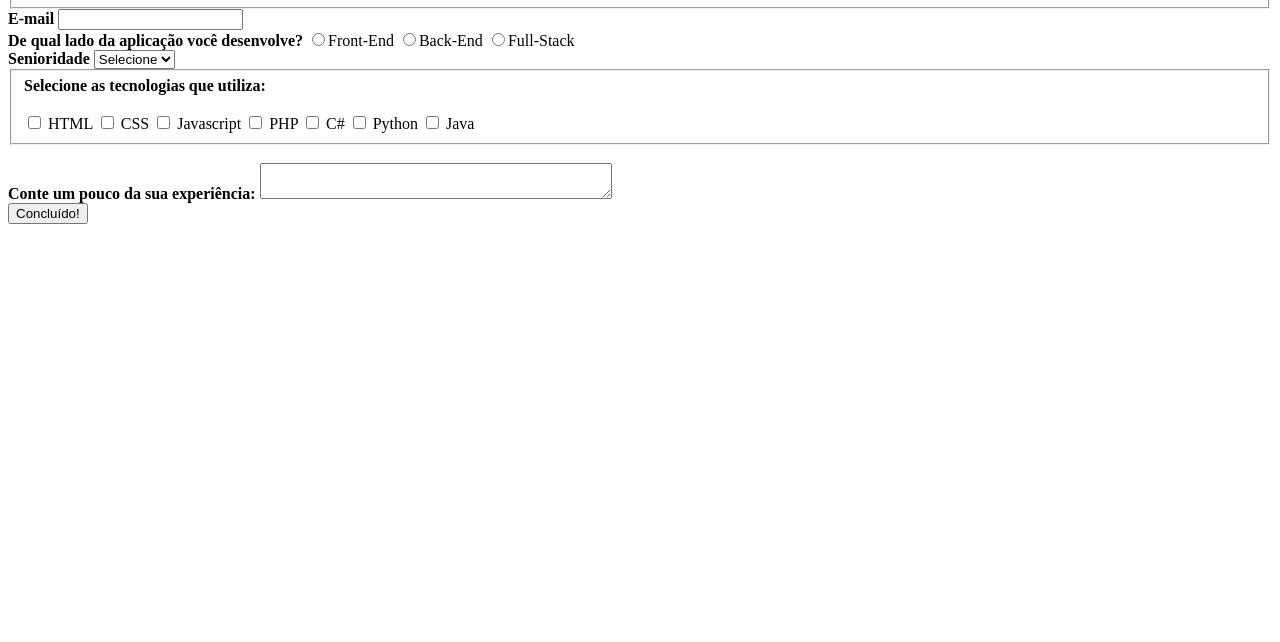
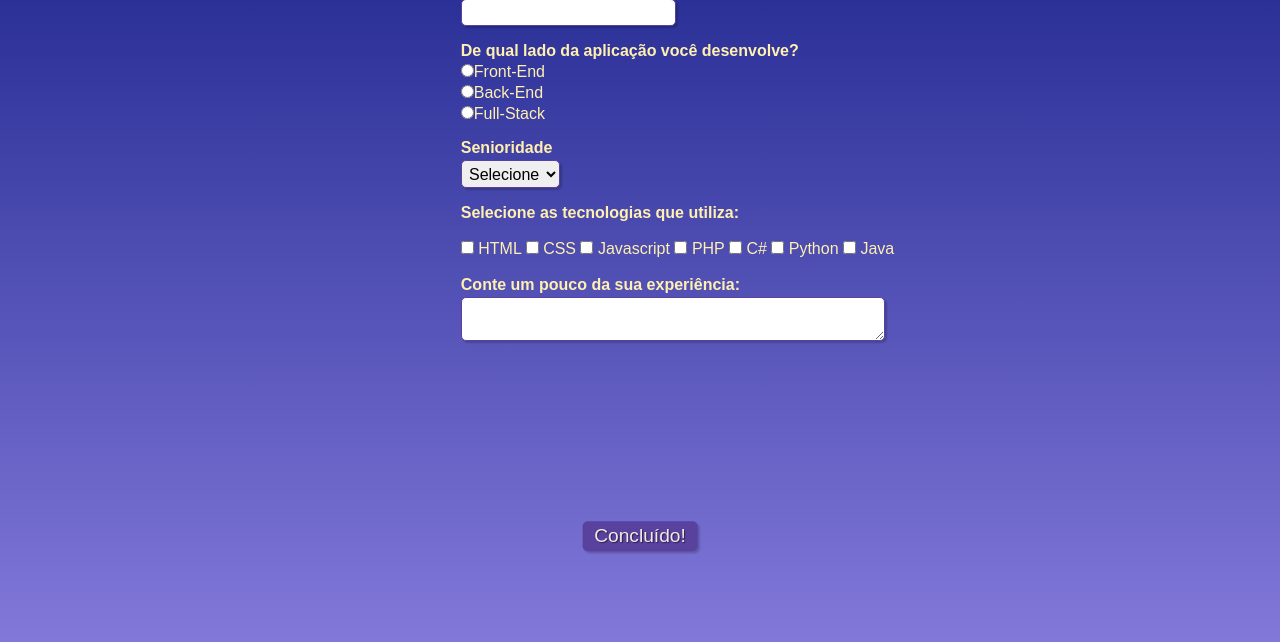
Before and after one commit to lincodes/formulario-cadastro, a plain HTML site: page index.html in a window 1280 px wide. Shown: the part 184-826 px from the top of the page. Before the commit the page ends 800 px from the top, so only its background shows below. Drawn offline with Linux system fonts and the light colour scheme.

Commit message:
Update index.html

```diff
--- a/index.html
+++ b/index.html
@@ -6,6 +6,7 @@
     <meta name="viewport" content="width=device-width, initial-scale=1.0" />
     <link rel="stylesheet" type="text/css" href="formulario.css" media="screen">
     <title>Cadastro</title>
+    <link href="https://lincodes.github.io/formulario-cadastro/style.css" rel="stylesheet" />
   </head>
 
   <body>
```
